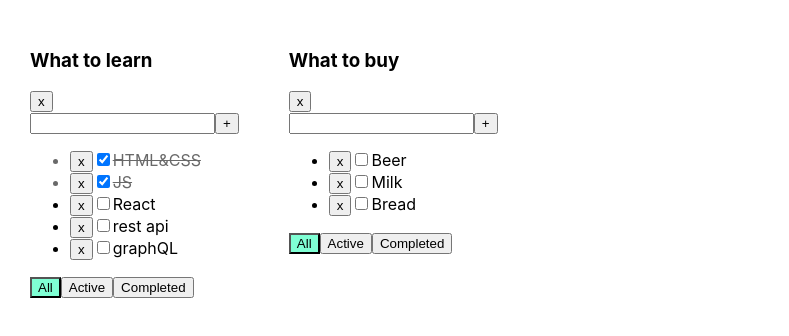
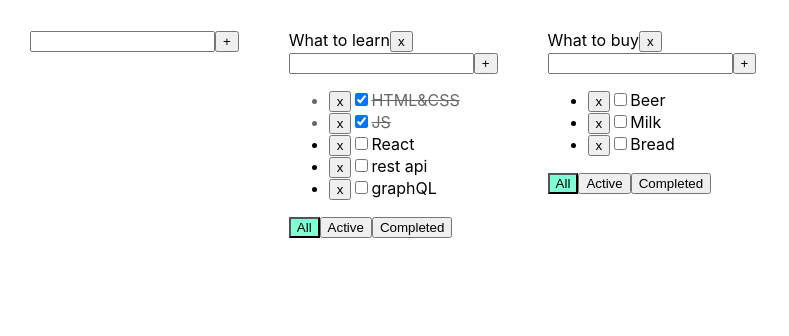
Before and after one commit to nedashkivskyios/myTodoListTypeScript, a React (Create React App) app: page / in a window 1280 px wide. Shown: the top 336 px of the page, without its empty margins (0-789 px from the left). Built offline with nearby package versions, Linux system fonts and the light colour scheme.

Commit message:
06 todolist

```diff
--- a/package.json
+++ b/package.json
@@ -4,6 +4,8 @@
   "version": "0.1.0",
   "private": true,
   "dependencies": {
+    "@material-ui/core": "^4.12.3",
+    "@material-ui/icons": "^4.11.2",
     "@testing-library/jest-dom": "^5.11.4",
     "@testing-library/react": "^11.1.0",
     "@testing-library/user-event": "^12.1.10",
--- a/src/App.tsx
+++ b/src/App.tsx
@@ -2,6 +2,7 @@ import React, {useState} from 'react';
 import {v1} from 'uuid';
 import './App.css';
 import ToDoList from "./ToDoList";
+import {AddItemForm} from "./components/AddItemForm";
 
 export type FilterType = 'all' | 'done' | 'notdone'
 export type TaskType = {
@@ -34,8 +35,6 @@ function App() {
       filter: 'all'
     },
   ])
-
-
   let [tasks, setTasks] = useState<TasksType>({
     [todoListIDOne]: [
       {id: v1(), title: "HTML&CSS", isDone: true},
@@ -50,7 +49,7 @@ function App() {
       {id: v1(), title: "Bread", isDone: false}
     ],
   })
-  let [error, setError] = useState<string | null>(null)
+
 
   const changeFilter = (value: FilterType, todolistID: string) => {
     const todo = todolist.find(tl => tl.id === todolistID)
@@ -59,7 +58,6 @@ function App() {
       setTodolist([...todolist])
     }
   }
-
   const removeTask = (todolistID: string, taskId: string) => {
     const task = tasks[todolistID]
     tasks[todolistID] = task.filter(el => el.id !== taskId)
@@ -70,15 +68,16 @@ const removeTodolist = (todolistID: string) => {
     setTodolist(newTodolist)
     delete tasks[todolistID]
   }
-  const addTask = (todolistID: string, title: string) => {
-  const task = tasks[todolistID]
-    if (title.trim().length === 0) {
-      setError('Title is required')
-    } else {
-      let newTask = {id: v1(), title: title, isDone: false}
-      tasks[todolistID] = [...task, newTask]
-      setTasks({...tasks})
+  const addTodolist = (title: string) => {
+    const newTodolistID = v1()
+    const newTodolist = {
+      id: newTodolistID,
+      title: title,
+      filter: 'all' as FilterType
     }
+    setTodolist([newTodolist, ...todolist])
+    tasks[newTodolistID] = []
+
   }
   const changeStatus = (todolistID: string, id: string, checked: boolean) => {
     const task = tasks[todolistID]
@@ -89,9 +88,21 @@ const removeTodolist = (todolistID: string) => {
     setTasks({...tasks})
   }
 
+  const changeTaskTitle = (todolistID: string, title: string, taskID: string) => {
+    let ourTodolistTasks = tasks[todolistID]
+    let ourTask = ourTodolistTasks.find(t => t.id === taskID)
+    if (ourTask) {
+      ourTask.title = title
+    }
+    setTasks({...tasks})
+  }
+
 
   return (
     <div className="App">
+      <AddItemForm
+        callback={addTodolist}
+      />
       {
         todolist.map(tl => {
           let filteringTasks = tasks[tl.id]
@@ -101,18 +112,32 @@ const removeTodolist = (todolistID: string) => {
           if (tl.filter === 'notdone') {
             filteringTasks = filteringTasks.filter(el => !el.isDone)
           }
+          const changeTodolistTitle = (title: string) => {
+            let TL = todolist.find(el => el.id === tl.id)
+            if (TL) {
+              TL.title = title
+            }
+            setTodolist([...todolist])
+          }
+
+          const addTask = (title: string) => {
+            const task = tasks[tl.id]
+            let newTask = {id: v1(), title: title, isDone: false}
+            tasks[tl.id] = [...task, newTask]
+            setTasks({...tasks})
+          }
           return <ToDoList key={tl.id}
-                           removeTodolist={removeTodolist}
                            todolistID={tl.id}
+                           title={tl.title}
+                           filter={tl.filter}
+                           task={filteringTasks}
                            addTask={addTask}
-                           title={tl.title}
-                           error={error}
-                           task={filteringTasks}
                            changeStatus={changeStatus}
                            removeTask={removeTask}
                            changeFilter={changeFilter}
-                           setError={setError}
-                           filter={tl.filter}
+                           removeTodolist={removeTodolist}
+                           changeTodolistTitle={changeTodolistTitle}
+                           changeTaskTitle={changeTaskTitle}
           />
         })
       }
--- a/src/ToDoList.tsx
+++ b/src/ToDoList.tsx
@@ -1,5 +1,7 @@
-import React, {ChangeEvent, useState} from "react";
+import React, {ChangeEvent} from "react";
 import {FilterType} from "./App";
+import {AddItemForm} from "./components/AddItemForm";
+import {EditableSpan} from "./components/EditableSpan";
 
 export type TasksPropsType = {
   id: string,
@@ -10,29 +12,23 @@ export type ToDoListPropsType = {
   title: string
   todolistID: string
   filter: FilterType
-  error: string | null
   task: Array<TasksPropsType>
-  setError: (setError: string | null) => void
   removeTodolist: (todolistID: string) => void
-  addTask: (todolistID: string, title: string) => void
+  addTask: (title: string) => void
   removeTask: (todolistID: string, taskId: string) => void
   changeFilter: (value: FilterType, todolistID: string) => void
   changeStatus: (todolistID: string, id: string, checked: boolean) => void
+  changeTodolistTitle: (title: string) => void
+  changeTaskTitle: (todolistID: string, title: string, taskID: string) => void
 }
 
 const ToDoList = (props: ToDoListPropsType) => {
 
-  const [todoTitle, setTodoTitle] = useState<string>('')
 
+  const changeTodolistTitle = (title: string) => {
+    props.changeTodolistTitle( title)
+  }
 
-  const todoTitleHandler = (e: ChangeEvent<HTMLInputElement>) => {
-    setTodoTitle(e.currentTarget.value)
-    props.setError(null)
-  }
-  const addTaskButtonHandler = () => {
-    props.addTask(props.todolistID, todoTitle)
-    setTodoTitle('')
-  }
   const removeTodolistHandler = () => {
     props.removeTodolist(props.todolistID)
   }
@@ -48,19 +44,20 @@ const ToDoList = (props: ToDoListPropsType) => {
   return (
     <div className="ToDoList">
       <div>
-        <h3>{props.title}</h3>
+        <EditableSpan onChange={changeTodolistTitle} title={props.title}/>
       <button onClick={removeTodolistHandler}>x</button>
       </div>
       <div>
-        <input className={props.error ? 'errorInput' : ''} value={todoTitle} onChange={todoTitleHandler}/>
-        <button onClick={addTaskButtonHandler}>+</button>
-        <div className={'error'}>
-          {props.error ? props.error : ''}
-        </div>
+        <AddItemForm callback={props.addTask} />
       </div>
       <ul>
         {
           props.task.map(el => {
+
+            const onChangeTaskTitleHandler = (title: string) => {
+              props.changeTaskTitle(props.todolistID, title, el.id)
+            }
+
 
             const changeStatusHandler = (e: ChangeEvent<HTMLInputElement>) => {
               const newStatusValue = e.currentTarget.checked
@@ -75,7 +72,7 @@ const ToDoList = (props: ToDoListPropsType) => {
                 x
               </button>
               <input onChange={changeStatusHandler} type="checkbox" checked={el.isDone}/>
-              <span>{el.title}</span>
+              <EditableSpan title={el.title} onChange={onChangeTaskTitleHandler} />
             </li>
           })
         }
--- /dev/null
+++ b/src/components/AddItemForm.tsx
@@ -0,0 +1,32 @@
+import React, {ChangeEvent, useState} from 'react';
+
+type PropsType = {
+  callback: ( title: string) => void
+
+}
+
+
+export const AddItemForm: React.FC<PropsType> = (props) => {
+  const [todoTitle, setTodoTitle] = useState<string>('')
+  let [error, setError] = useState<string | null>(null)
+  const todoTitleHandler = (e: ChangeEvent<HTMLInputElement>) => {
+    setTodoTitle(e.currentTarget.value)
+    setError(null)
+  }
+  const callbackHandler = () => {
+    if (todoTitle.trim().length === 0) {
+      setError('Title is required')
+    } else {
+    props.callback(todoTitle)
+    setTodoTitle('')
+  }}
+  return (
+    <div>
+      <input className={error ? 'errorInput' : ''} value={todoTitle} onChange={todoTitleHandler}/>
+      <button onClick={callbackHandler}>+</button>
+      <div className={'error'}>
+        {error ? error : ''}
+      </div>
+    </div>
+  );
+};
--- /dev/null
+++ b/src/components/EditableSpan.tsx
@@ -0,0 +1,35 @@
+import React, {ChangeEvent, useState} from 'react';
+
+type PropsType = {
+  title: string
+  onChange: (title: string) => void
+}
+
+export const EditableSpan: React.FC<PropsType> = (props) => {
+  const [editMode, setEditMode] = useState<boolean>(false)
+  const [text, setText] = useState<string>(props.title)
+  const onChangeHandler = (e: ChangeEvent<HTMLInputElement>) => {
+    setText(e.currentTarget.value)
+  }
+  const onBlurHandler = () => {
+    props.onChange(text)
+    setEditMode(false)
+  }
+  const onDoubleClickHandler = () => {
+    setEditMode(true)
+  }
+  if (editMode) {
+    return (
+      <input onChange={onChangeHandler}
+             value={text}
+             onBlur={onBlurHandler}
+             type="text"
+             autoFocus
+      />
+    )
+  } else {
+    return (
+      <span onDoubleClick={onDoubleClickHandler}>{props.title}</span>
+    )
+  }
+};
```
Also changed, not shown: 1 other file (tests, documents, lock files or other folders). Lines whose indentation alone changed are shown as unchanged.
